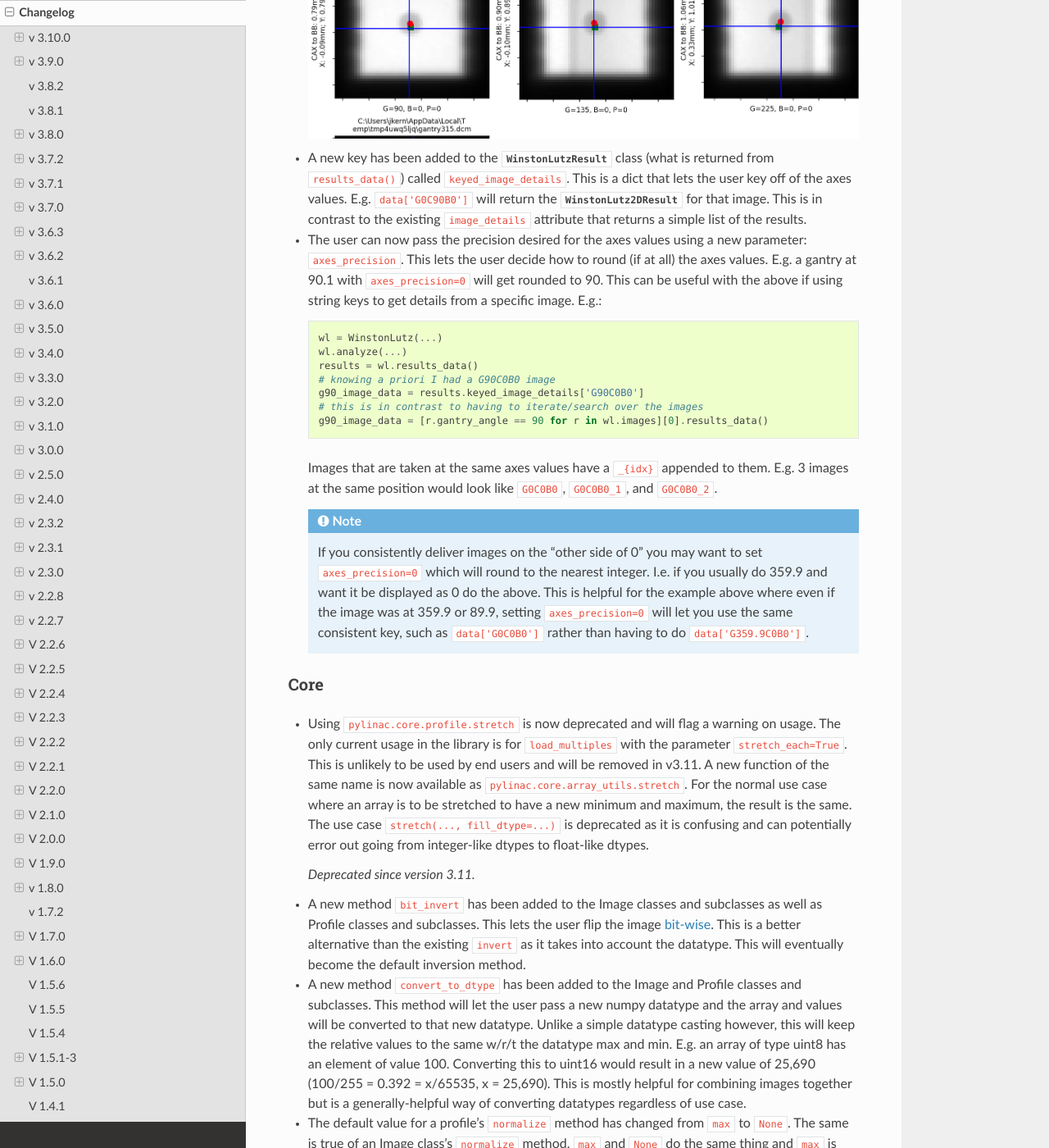
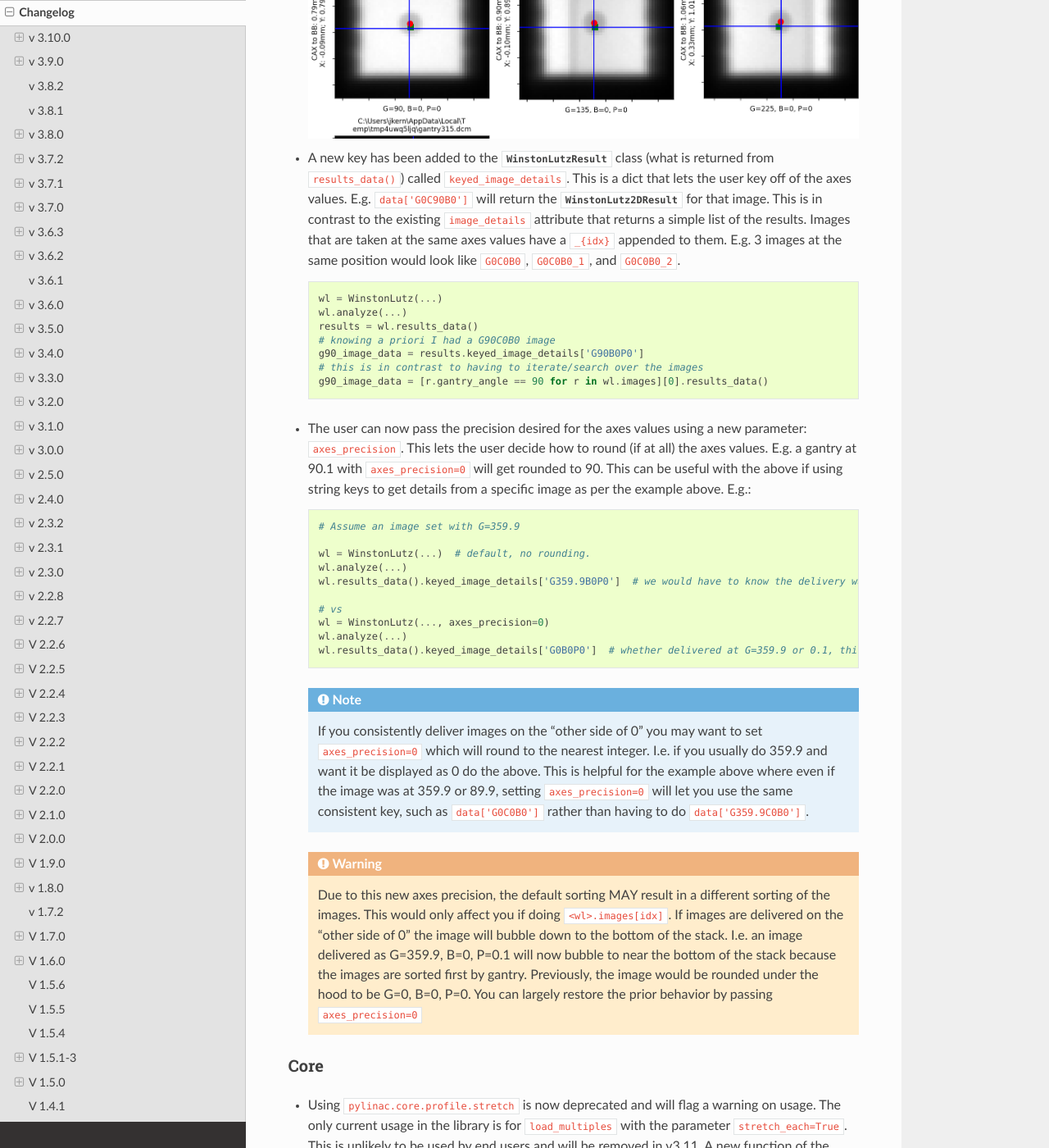
Before and after one commit to jrkerns/pylinac, a Sphinx documentation site: the page built from docs/source/changelog.rst, in a window 1280 px wide and 1400 px high, scrolled down 1894 px. Shown: the whole window at 82% size. Built offline with Sphinx 7.4.7 and the Read the Docs theme 2.0.0, drawn with Linux system fonts in a browser that asks for light colours; cross-references to code outside the pages are shown as plain code.

Commit message:
clarify release note and get axes labels right

```diff
--- a/docs/source/changelog.rst
+++ b/docs/source/changelog.rst
@@ -64,10 +64,8 @@ Winston-Lutz
   called ``keyed_image_details``. This is a dict that lets the user key off of the axes values.
   E.g. ``data['G0C90B0']`` will return the :class:`~pylinac.winston_lutz.WinstonLutz2DResult`
   for that image. This is in contrast to the existing ``image_details`` attribute that returns a simple list of the results.
-
-* The user can now pass the precision desired for the axes values using a new parameter: ``axes_precision``.
-  This lets the user decide how to round (if at all) the axes values. E.g. a gantry at 90.1 with ``axes_precision=0`` will get
-  rounded to 90. This can be useful with the above if using string keys to get details from a specific image. E.g.:
+  Images that are taken at the same axes values have a ``_{idx}`` appended to them. E.g. 3 images at the same
+  position would look like ``G0C0B0``, ``G0C0B0_1``, and ``G0C0B0_2``.
 
   .. code-block:: python
 
@@ -75,12 +73,27 @@ Winston-Lutz
     wl.analyze(...)
     results = wl.results_data()
     # knowing a priori I had a G90C0B0 image
-    g90_image_data = results.keyed_image_details['G90C0B0']
+    g90_image_data = results.keyed_image_details['G90B0P0']
     # this is in contrast to having to iterate/search over the images
     g90_image_data = [r.gantry_angle == 90 for r in wl.images][0].results_data()
 
-  Images that are taken at the same axes values have a ``_{idx}`` appended to them. E.g. 3 images at the same
-  position would look like ``G0C0B0``, ``G0C0B0_1``, and ``G0C0B0_2``.
+* The user can now pass the precision desired for the axes values using a new parameter: ``axes_precision``.
+  This lets the user decide how to round (if at all) the axes values. E.g. a gantry at 90.1 with ``axes_precision=0`` will get
+  rounded to 90. This can be useful with the above if using string keys to get details from a specific image as per
+  the example above. E.g.:
+
+  .. code-block:: python
+
+     # Assume an image set with G=359.9
+
+     wl = WinstonLutz(...)  # default, no rounding.
+     wl.analyze(...)
+     wl.results_data().keyed_image_details['G359.9B0P0']  # we would have to know the delivery was at 359.9 and use the appropriate key
+
+     # vs
+     wl = WinstonLutz(..., axes_precision=0)
+     wl.analyze(...)
+     wl.results_data().keyed_image_details['G0B0P0']  # whether delivered at G=359.9 or 0.1, this will always round to the nearest integer
 
   .. note::
 
@@ -88,6 +101,15 @@ Winston-Lutz
       round to the nearest integer. I.e. if you usually do 359.9 and want it be displayed as 0 do the above.
       This is helpful for the example above where even if the image was at 359.9 or 89.9, setting ``axes_precision=0``
       will let you use the same consistent key, such as ``data['G0C0B0']`` rather than having to do ``data['G359.9C0B0']``.
+
+  .. warning::
+
+       Due to this new axes precision, the default sorting MAY result in a different sorting of the images. This would
+       only affect you if doing ``<wl>.images[idx]``. If images are delivered on the "other side of 0" the image
+       will bubble down to the bottom of the stack. I.e. an image delivered as G=359.9, B=0, P=0.1 will now bubble to
+       near the bottom of the stack because the images are sorted first by gantry. Previously, the image would be
+       rounded under the hood to be G=0, B=0, P=0. You can largely restore the prior behavior by passing ``axes_precision=0``
+
 
 Core
 ^^^^
```
Also changed, not shown: 2 other files.
